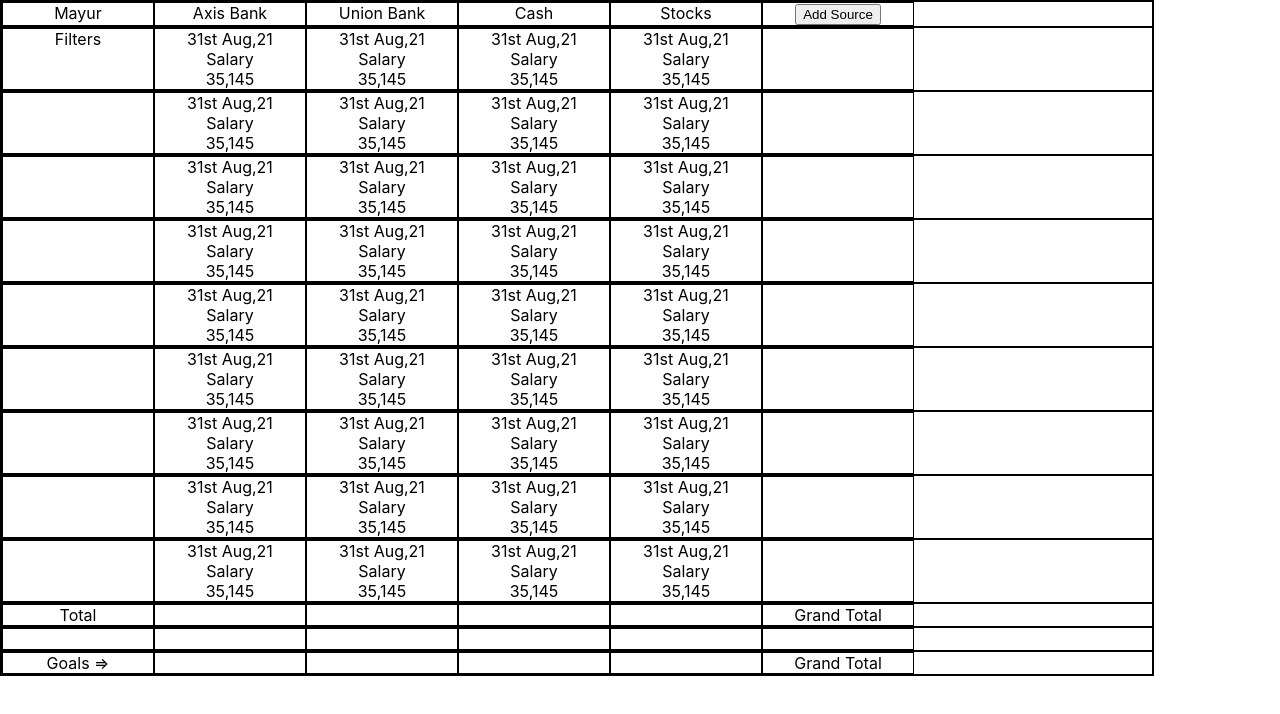
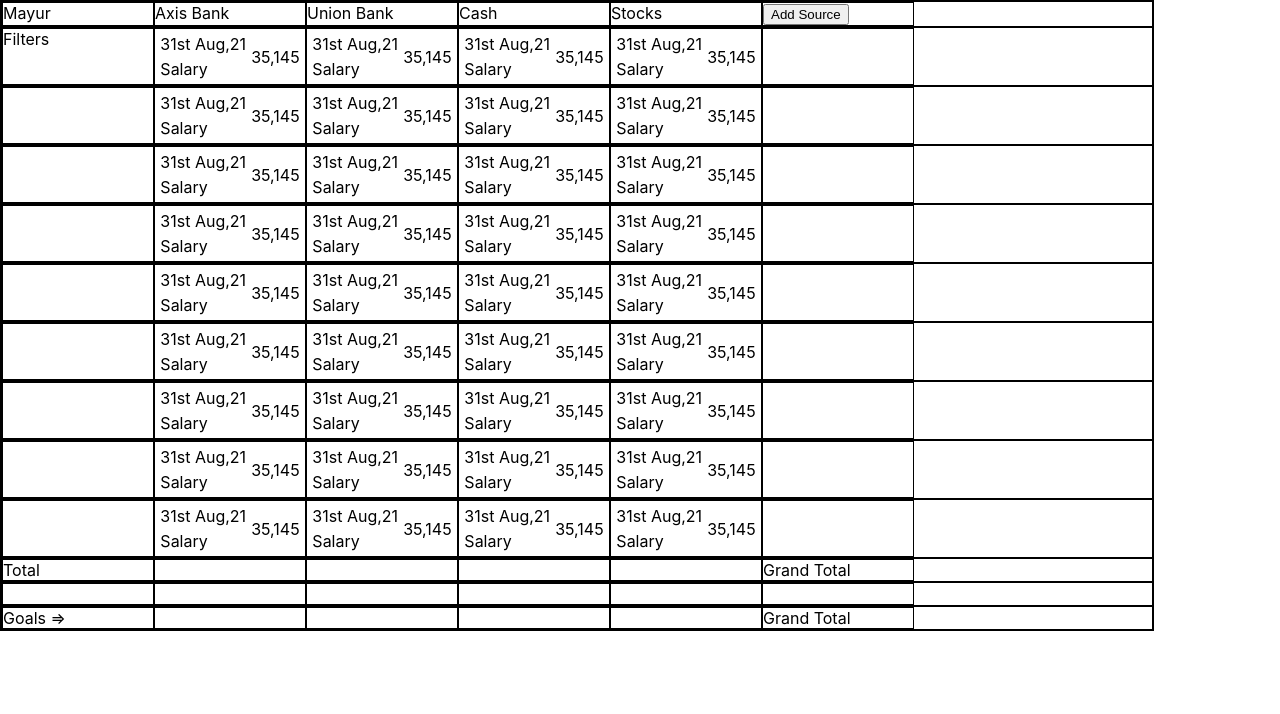
Before and after one commit to MayurChawlaa/Tracker, a React (Create React App) app: page / in a window 1280 px wide. Shown: the top 714 px of the page. Built offline with nearby package versions, Linux system fonts and the light colour scheme.

Commit message:
grid-template-areas working

```diff
--- a/src/Tracker.js
+++ b/src/Tracker.js
@@ -99,7 +99,8 @@
                 <div className="column" contentEditable="true"></div>
             </div>
             <div className="row">
-                <div className="column">Goals =></div>
+                <div className="column">Goals =&gt;</div>
+
                 <div className="column" contentEditable="true"></div>
                 <div className="column" contentEditable="true"></div>
                 <div className="column" contentEditable="true"></div>
--- a/src/display_style.css
+++ b/src/display_style.css
@@ -1,15 +1,20 @@
 .display-container {
     display: grid;
-    grid-area:
+    justify-content: center;
+    align-items: center;
+    grid-template-areas :
     "d a"
     "t a";
 }
 .display-date {
-    grid-area:"d";
+    padding: 5px 2.5px 2.5px 5px;
+    grid-area:d;
 }
 .display-tag{
-    grid-area:"t";
+    padding: 2.5px 2.5px 5px 5px;
+    grid-area:t;
 }
 .display-amount {
-    grid-area:"a";
+    padding: 5px 5px 5px 2.5px;
+    grid-area:a;
 }
--- a/src/index.css
+++ b/src/index.css
@@ -17,7 +17,7 @@
   display: flex;
   flex-direction: column;
   width:90%;
-  text-align: center;
+  /* text-align: center; */
 }
 .row {
   border : 1px solid black;
```
